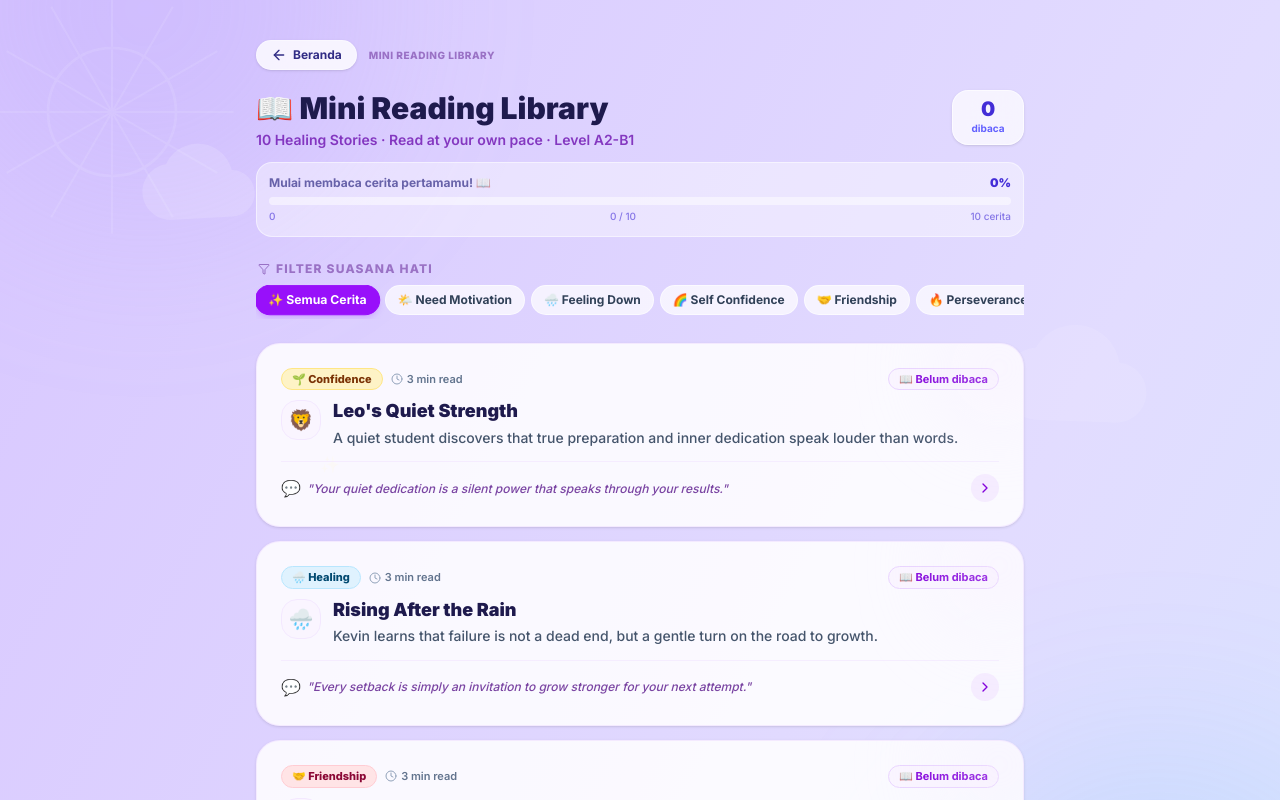
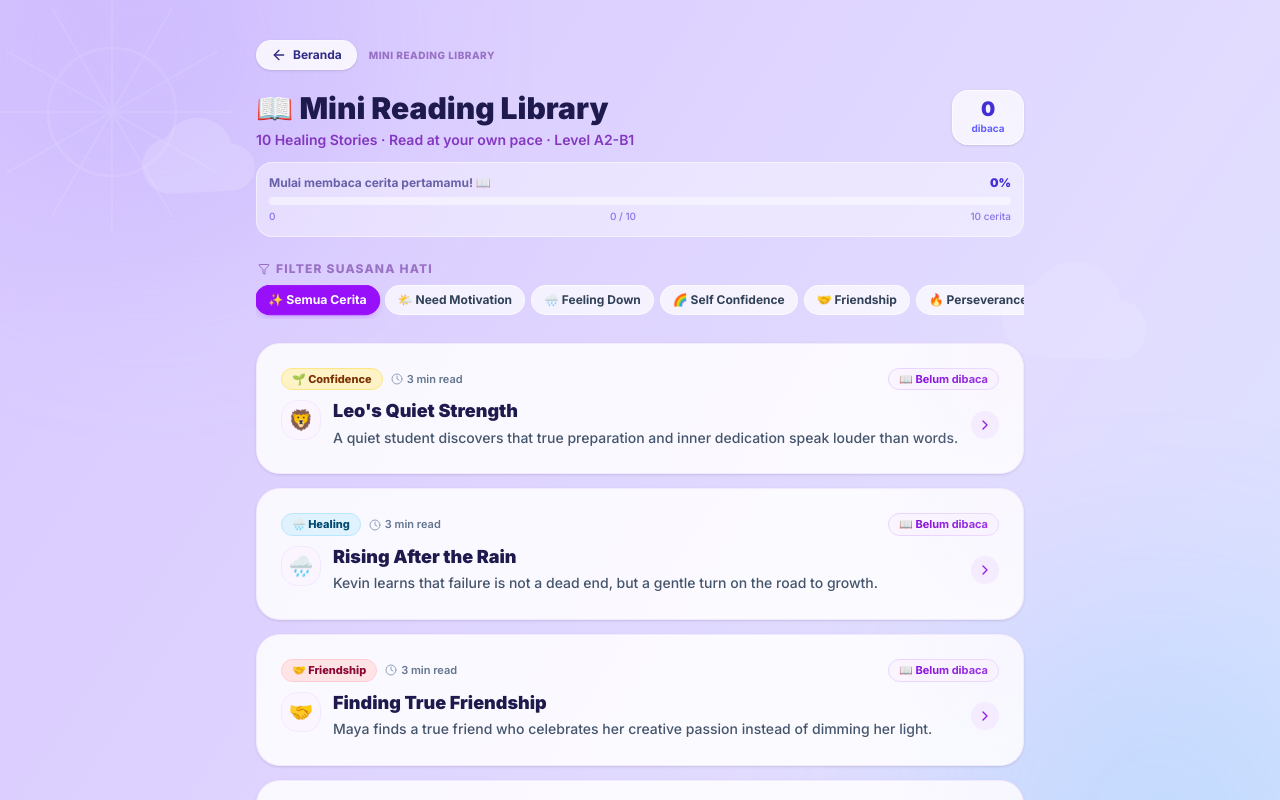
Before and after one commit to AbdulGhoni109/Raccly, a React (Vite) app: page /reading in a window 1280 px wide. Shown: the top 800 px of the page. Built offline with nearby package versions, Linux system fonts and the light colour scheme.

Commit message:
fix(reading): remove quote banner from reading list cards as requested

```diff
--- a/src/pages/ReadingList.jsx
+++ b/src/pages/ReadingList.jsx
@@ -288,8 +288,9 @@ export default function ReadingList() {
                         )}
                       </div>
 
-                      {/* Main Title & Emoji */}
-                      <div className="flex items-start gap-3 mb-2">
+                      {/* Main Title, Summary & Action Arrow */}
+                      <div className="flex items-center justify-between gap-3">
+                        <div className="flex items-start gap-3 min-w-0 flex-1">
                           <div className="w-10 h-10 rounded-2xl bg-purple-50 border border-purple-100 flex items-center justify-center text-xl flex-shrink-0 group-hover:scale-110 transition-transform">
                             {meta.emoji}
                           </div>
@@ -303,18 +304,10 @@ export default function ReadingList() {
                           </div>
                         </div>
 
-                      {/* Supportive Quote Banner */}
-                      {story.quote && (
-                        <div className="mt-3 pt-3 border-t border-purple-100/70 flex items-center justify-between gap-3">
-                          <p className="text-xs italic font-medium text-purple-900/80 leading-relaxed flex items-center gap-1.5">
-                            <span className="text-base leading-none not-italic">💬</span>
-                            <span>"{story.quote}"</span>
-                          </p>
                         <div className="w-7 h-7 rounded-full bg-purple-100/80 group-hover:bg-purple-600 group-hover:text-white text-purple-700 flex items-center justify-center flex-shrink-0 transition-colors">
                           <ChevronRight className="w-4 h-4" />
                         </div>
                       </div>
-                      )}
 
                     </div>
                   </Link>
```
Lines whose indentation alone changed are shown as unchanged.
